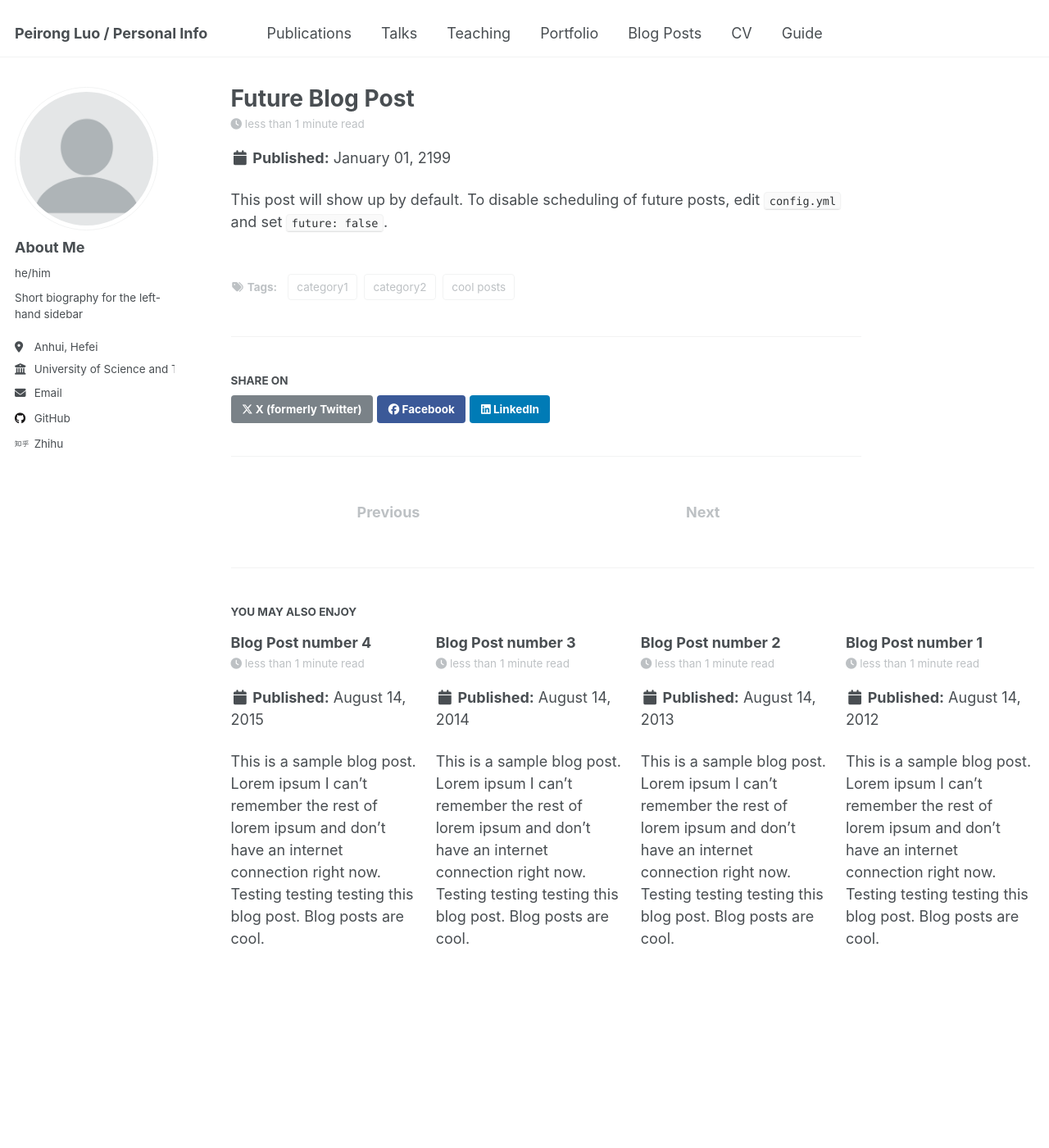
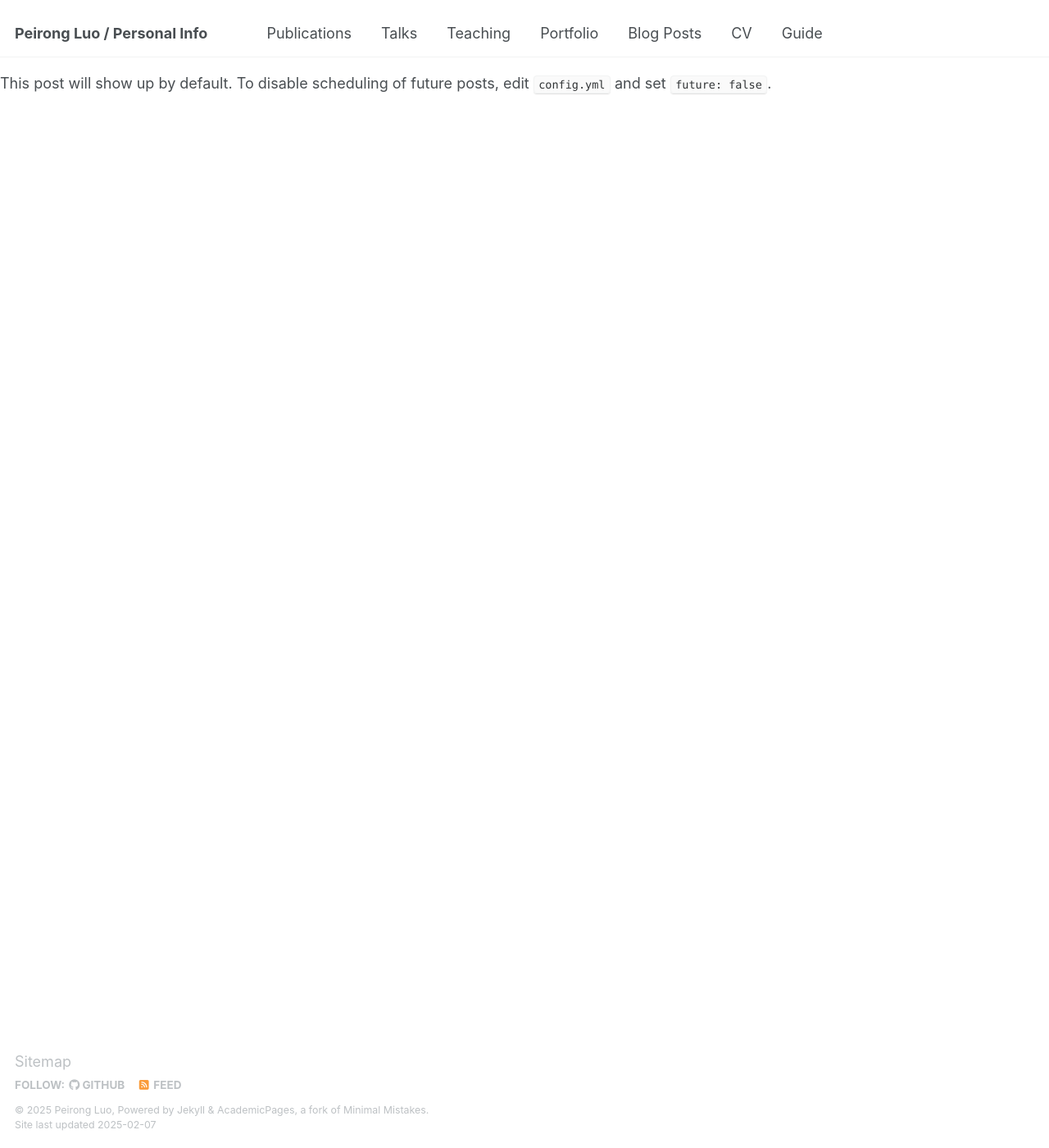
Before and after one commit to Frigus27/my-info, a Jekyll site: the page built from _posts/2199-01-01-future-post.md, in a window 1280 px wide and 1400 px high. Shown: the whole window at 82% size. Built offline with Jekyll 4.4.1, drawn with Linux system fonts in a browser that asks for light colours; our own code applies the rules of GitHub Pages for plain Markdown files; part of the change alters nothing that is shown.

```diff
--- a/_config.yml
+++ b/_config.yml
@@ -212,76 +212,76 @@ kramdown:
 
 
 # These settings control the types of collections used by the template
-collections:
-  teaching:
-    output: false
-    permalink: /:collection/:path/
-  publications:
-    output: true
-    permalink: /:collection/:path/
-  portfolio:
-    output: false
-    permalink: /:collection/:path/
-  talks:
-    output: false
-    permalink: /:collection/:path/
+#collections:
+  #teaching:
+  #  output: false
+  #  permalink: /:collection/:path/
+  #publications:
+  #  output: true
+  #  permalink: /:collection/:path/
+  #portfolio:
+  #  output: false
+  #  permalink: /:collection/:path/
+  #talks:
+  #  output: false
+  #  permalink: /:collection/:path/
 
 
 # These settings control how pages and collections are included in the site
-defaults:
-  # _posts
-  - scope:
-      path: ""
-      type: posts
-    values:
-      layout: single
-      author_profile: true
-      read_time: true
-      comments: true
-      share: true
-      related: true
-  # _pages
-  - scope:
-      path: ""
-      type: pages
-    values:
-      layout: single
-      author_profile: true
-  # _teaching
-  - scope:
-      path: ""
-      type: teaching
-    values:
-      layout: single
-      author_profile: true
-      share: true
-      comments: true
-  # _publications
-  - scope:
-      path: ""
-      type: publications
-    values:
-      layout: single
-      author_profile: true
-      share: true
-      comments: true
-  # _portfolio
-  - scope:
-      path: ""
-      type: portfolio
-    values:
-      layout: single
-      author_profile: true
-      share: true
-      comment: true
-  # _talks
-  - scope:
-      path: ""
-      type: talks
-    values:
-      layout: talk
-      author_profile: true
-      share: true
+#defaults:
+#  # _posts
+#  - scope:
+#      path: ""
+#      type: posts
+#    values:
+#      layout: single
+#      author_profile: true
+#      read_time: true
+#      comments: true
+#      share: true
+#      related: true
+#  # _pages
+#  - scope:
+#      path: ""
+#      type: pages
+#    values:
+#      layout: single
+#      author_profile: true
+#  # _teaching
+#  - scope:
+#      path: ""
+#      type: teaching
+#    values:
+#      layout: single
+#      author_profile: true
+#      share: true
+#      comments: true
+#  # _publications
+#  - scope:
+#      path: ""
+#      type: publications
+#    values:
+#      layout: single
+#      author_profile: true
+#      share: true
+#      comments: true
+#  # _portfolio
+#  - scope:
+#      path: ""
+#      type: portfolio
+#    values:
+#      layout: single
+#      author_profile: true
+#      share: true
+#      comment: true
+#  # _talks
+#  - scope:
+#      path: ""
+#      type: talks
+#    values:
+#      layout: talk
+#      author_profile: true
+#      share: true
 
 
 # Sass/SCSS
```
